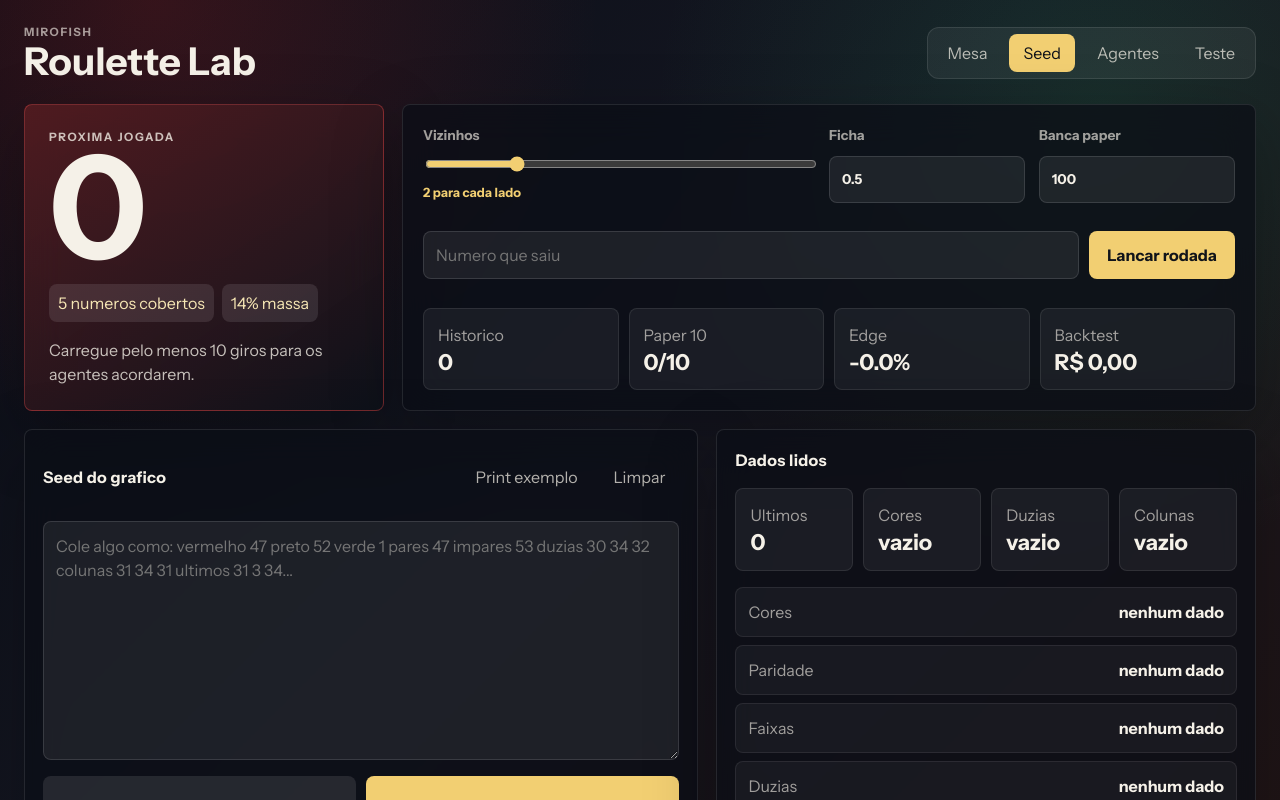
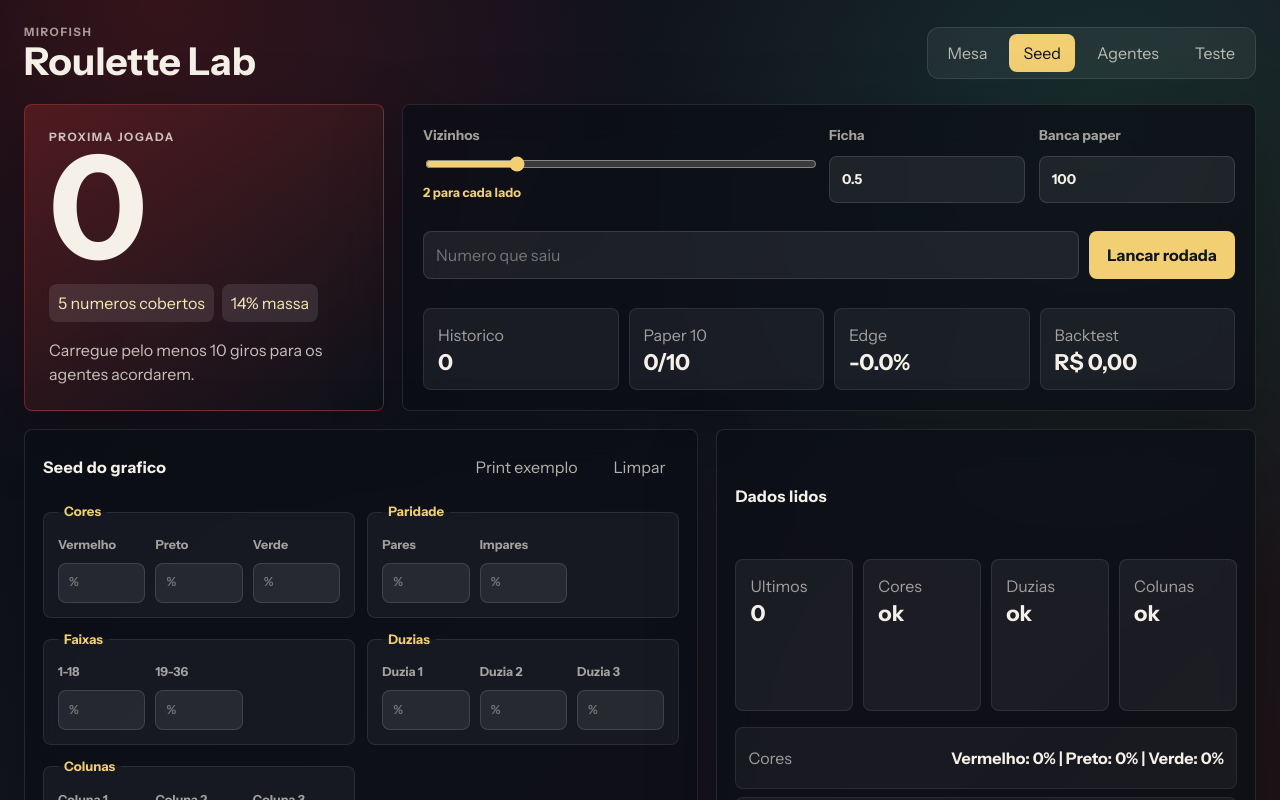
Before and after one commit to Drill23/mirofish-roulette-lab, a React (Vite) app: page / in a window 1280 px wide. Both pictures are taken after a click on the button "Seed". Shown: the top 800 px of the page. Built offline with nearby package versions, Linux system fonts and the light colour scheme.

Commit message:
Add structured seed inputs

```diff
--- a/src/App.css
+++ b/src/App.css
@@ -523,7 +523,44 @@ textarea {
 }
 
 .seed-card textarea {
-  min-height: 220px;
+  min-height: 120px;
+}
+
+.seed-form {
+  display: grid;
+  grid-template-columns: repeat(2, minmax(0, 1fr));
+  gap: 12px;
+}
+
+.seed-section {
+  min-width: 0;
+  margin: 0;
+  padding: 14px;
+  border: 1px solid rgba(255, 255, 255, 0.09);
+  border-radius: 8px;
+  background: rgba(255, 255, 255, 0.045);
+}
+
+.seed-section legend {
+  padding: 0 6px;
+  color: #f2cf72;
+  font-size: 0.82rem;
+  font-weight: 900;
+}
+
+.seed-section div {
+  display: grid;
+  grid-template-columns: repeat(3, minmax(0, 1fr));
+  gap: 10px;
+}
+
+.seed-section label {
+  font-size: 0.78rem;
+}
+
+.seed-section input {
+  min-height: 40px;
+  padding: 0 10px;
 }
 
 .seed-actions {
@@ -643,7 +680,12 @@ small {
   .paper-score,
   .seed-actions,
   .seed-grid,
+  .seed-form,
   .roulette-table {
+    grid-template-columns: 1fr;
+  }
+
+  .seed-section div {
     grid-template-columns: 1fr;
   }
 
--- a/src/App.jsx
+++ b/src/App.jsx
@@ -79,6 +79,13 @@ const DEFAULT_STATE = {
   unit: 0.5,
   bankroll: 100,
   seedText: '',
+  seedFields: {
+    colors: ['', '', ''],
+    parity: ['', ''],
+    ranges: ['', ''],
+    dozens: ['', '', ''],
+    columns: ['', '', ''],
+  },
   paperLog: [],
 }
 
@@ -86,9 +93,13 @@ function App() {
   const [savedState, setSavedState] = useLocalStorageState(STORAGE_KEY, DEFAULT_STATE)
   const [nextNumber, setNextNumber] = useState('')
   const [activeTab, setActiveTab] = useState('mesa')
+  const seedFields = savedState.seedFields ?? DEFAULT_STATE.seedFields
 
   const history = useMemo(() => parseNumbers(savedState.historyText), [savedState.historyText])
-  const seed = useMemo(() => parseSeedText(savedState.seedText), [savedState.seedText])
+  const seed = useMemo(
+    () => mergeSeeds(parseSeedText(savedState.seedText), parseSeedFields(seedFields)),
+    [savedState.seedText, seedFields],
+  )
   const seedDistribution = useMemo(() => buildSeedDistribution(seed), [seed])
   const population = useMemo(
     () => buildPopulation(history, savedState.span, seedDistribution),
@@ -107,6 +118,22 @@ function App() {
 
   function updateState(patch) {
     setSavedState((current) => ({ ...current, ...patch }))
+  }
+
+  function updateSeedField(group, index, value) {
+    const cleanedValue = value.replace(',', '.')
+    setSavedState((current) => {
+      const currentFields = current.seedFields ?? DEFAULT_STATE.seedFields
+      const nextGroup = [...currentFields[group]]
+      nextGroup[index] = cleanedValue
+      return {
+        ...current,
+        seedFields: {
+          ...currentFields,
+          [group]: nextGroup,
+        },
+      }
+    })
   }
 
   function appendNumber(value) {
@@ -340,19 +367,64 @@ function App() {
               <span>Seed do grafico</span>
               <div>
                 <button
-                  onClick={() => updateState({ seedText: SAMPLE_SEED_TEXT })}
+                  onClick={() =>
+                    updateState({
+                      seedText: SAMPLE_SEED_TEXT,
+                      seedFields: seedToFields(parseSeedText(SAMPLE_SEED_TEXT)),
+                    })
+                  }
                   type="button"
                 >
                   Print exemplo
                 </button>
-                <button onClick={() => updateState({ seedText: '' })} type="button">
+                <button
+                  onClick={() =>
+                    updateState({
+                      seedText: '',
+                      seedFields: DEFAULT_STATE.seedFields,
+                    })
+                  }
+                  type="button"
+                >
                   Limpar
                 </button>
               </div>
             </div>
+            <div className="seed-form">
+              <SeedNumberGroup
+                group="colors"
+                labels={['Vermelho', 'Preto', 'Verde']}
+                onChange={updateSeedField}
+                values={seedFields.colors}
+              />
+              <SeedNumberGroup
+                group="parity"
+                labels={['Pares', 'Impares']}
+                onChange={updateSeedField}
+                values={seedFields.parity}
+              />
+              <SeedNumberGroup
+                group="ranges"
+                labels={['1-18', '19-36']}
+                onChange={updateSeedField}
+                values={seedFields.ranges}
+              />
+              <SeedNumberGroup
+                group="dozens"
+                labels={['Duzia 1', 'Duzia 2', 'Duzia 3']}
+                onChange={updateSeedField}
+                values={seedFields.dozens}
+              />
+              <SeedNumberGroup
+                group="columns"
+                labels={['Coluna 1', 'Coluna 2', 'Coluna 3']}
+                onChange={updateSeedField}
+                values={seedFields.columns}
+              />
+            </div>
             <textarea
               onChange={(event) => updateState({ seedText: event.target.value })}
-              placeholder="Cole algo como: vermelho 47 preto 52 verde 1 pares 47 impares 53 duzias 30 34 32 colunas 31 34 31 ultimos 31 3 34..."
+              placeholder="Opcional: cole os ultimos numeros ou um texto do print. Ex: ultimos 31 3 34 10 11 33 29 17 3 25 23"
               value={savedState.seedText}
             />
             <div className="seed-actions">
@@ -374,6 +446,7 @@ function App() {
                 onClick={() => {
                   updateState({
                     seedText: SAMPLE_SEED_TEXT,
+                    seedFields: seedToFields(parseSeedText(SAMPLE_SEED_TEXT)),
                     historyText: parseSeedText(SAMPLE_SEED_TEXT).lastNumbers.join(', '),
                     paperLog: [],
                   })
@@ -542,6 +615,42 @@ function SeedLine({ label, values, names }) {
   )
 }
 
+function SeedNumberGroup({ group, labels, onChange, values }) {
+  return (
+    <fieldset className="seed-section">
+      <legend>{groupLabel(group)}</legend>
+      <div>
+        {labels.map((label, index) => (
+          <label key={label}>
+            {label}
+            <input
+              inputMode="decimal"
+              max="100"
+              min="0"
+              onChange={(event) => onChange(group, index, event.target.value)}
+              placeholder="%"
+              step="0.1"
+              type="number"
+              value={values[index]}
+            />
+          </label>
+        ))}
+      </div>
+    </fieldset>
+  )
+}
+
+function groupLabel(group) {
+  const labels = {
+    colors: 'Cores',
+    parity: 'Paridade',
+    ranges: 'Faixas',
+    dozens: 'Duzias',
+    columns: 'Colunas',
+  }
+  return labels[group]
+}
+
 function useLocalStorageState(key, fallback) {
   const [state, setState] = useState(() => {
     try {
@@ -623,6 +732,38 @@ function parseSeedText(text) {
   }
 
   return seed
+}
+
+function parseSeedFields(fields) {
+  return {
+    colors: parseFieldGroup(fields.colors, 3),
+    parity: parseFieldGroup(fields.parity, 2),
+    ranges: parseFieldGroup(fields.ranges, 2),
+    dozens: parseFieldGroup(fields.dozens, 3),
+    columns: parseFieldGroup(fields.columns, 3),
+    lastNumbers: [],
+  }
+}
+
+function mergeSeeds(textSeed, fieldSeed) {
+  return {
+    colors: fieldSeed.colors ?? textSeed.colors,
+    parity: fieldSeed.parity ?? textSeed.parity,
+    ranges: fieldSeed.ranges ?? textSeed.ranges,
+    dozens: fieldSeed.dozens ?? textSeed.dozens,
+    columns: fieldSeed.columns ?? textSeed.columns,
+    lastNumbers: textSeed.lastNumbers,
+  }
+}
+
+function seedToFields(seed) {
+  return {
+    colors: valuesToFieldGroup(seed.colors, 3),
+    parity: valuesToFieldGroup(seed.parity, 2),
+    ranges: valuesToFieldGroup(seed.ranges, 2),
+    dozens: valuesToFieldGroup(seed.dozens, 3),
+    columns: valuesToFieldGroup(seed.columns, 3),
+  }
 }
 
 function buildSeedDistribution(seed) {
@@ -1050,6 +1191,23 @@ function readFollowingNumbers(tokens, start) {
   return values
 }
 
+function parseFieldGroup(values, expectedLength) {
+  const numbers = Array.from({ length: expectedLength }, (_, index) => {
+    const value = Number(String(values?.[index] ?? '').replace(',', '.'))
+    return Number.isFinite(value) ? value : null
+  })
+
+  return numbers.some((value) => value !== null)
+    ? numbers.map((value) => clamp(value ?? 0, 0, 100))
+    : null
+}
+
+function valuesToFieldGroup(values, expectedLength) {
+  return Array.from({ length: expectedLength }, (_, index) =>
+    values?.[index] || values?.[index] === 0 ? String(values[index]) : '',
+  )
+}
+
 function formatPercent(value) {
   return `${Math.round(value * 100)}%`
 }
```
